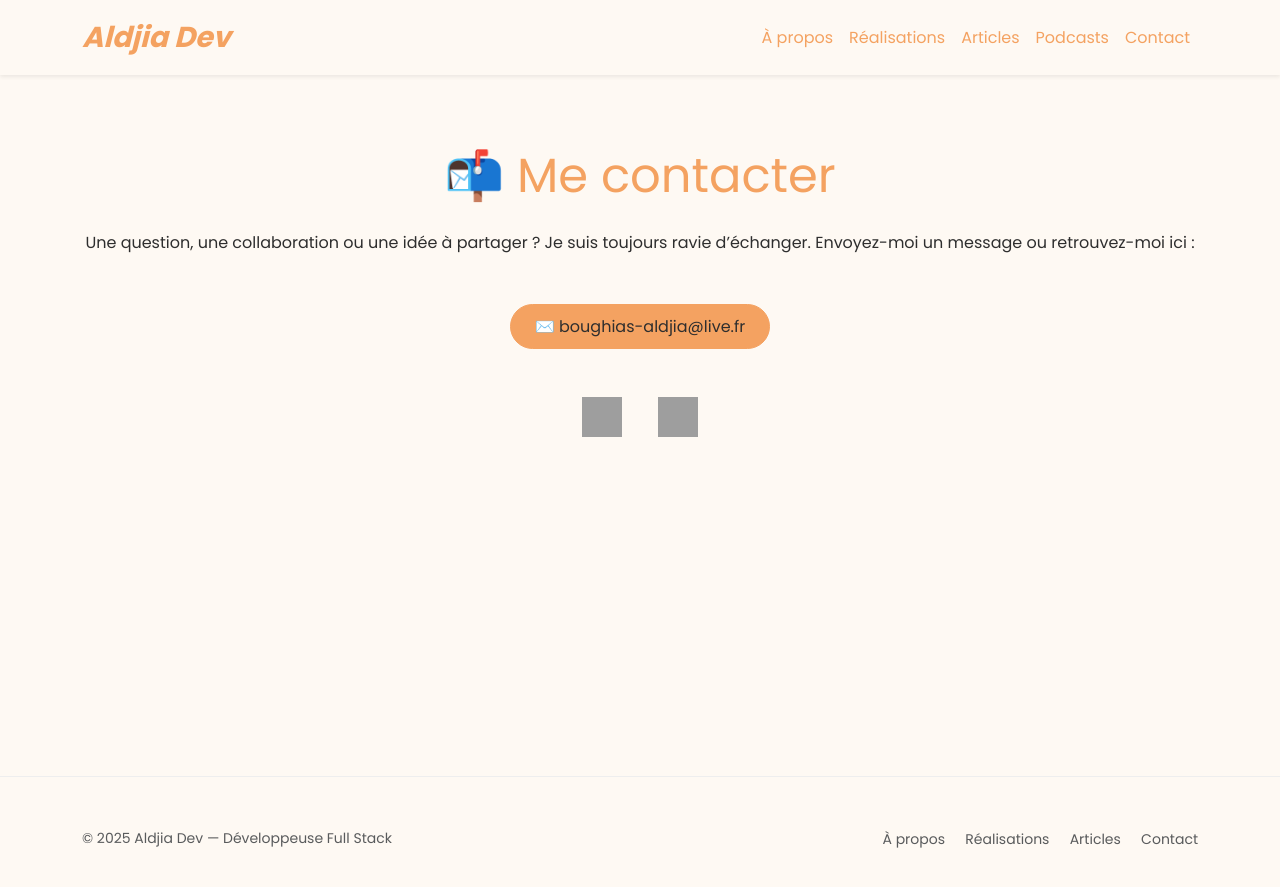
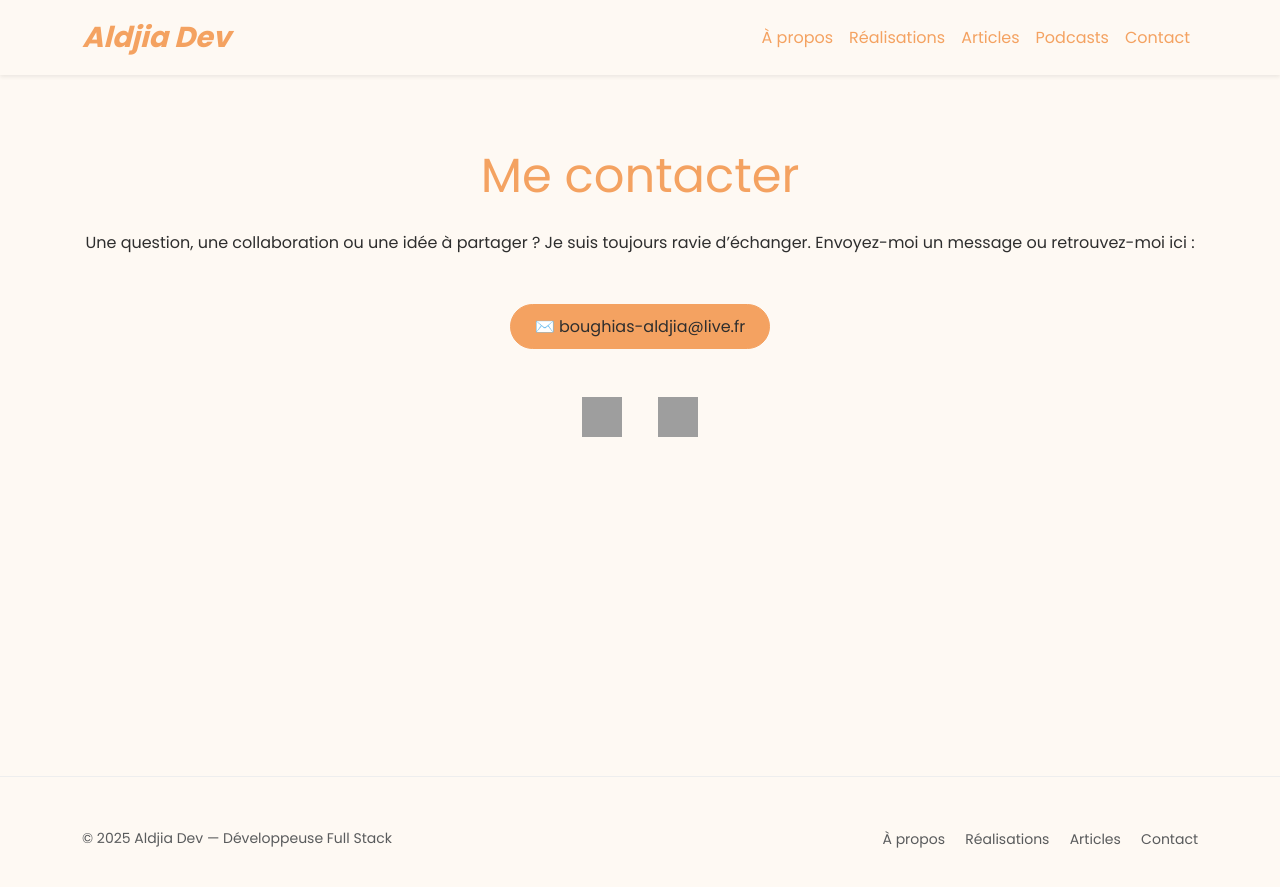
Before and after one commit to AldjiaDev/aldjia.dev, a Jekyll site: the page built from contact.html, in a window 1280 px wide. Shown: the top 887 px of the page. Built offline with Jekyll 4.4.1, drawn with Linux system fonts in a browser that asks for light colours; grey boxes are pictures that could not be loaded.

```diff
--- a/contact.html
+++ b/contact.html
@@ -4,7 +4,7 @@
 ---
 
 <section class="container py-5">
-  <h1 class="text-center display-5 mb-4">📬 Me contacter</h1>
+  <h1 class="text-center display-5 mb-4">Me contacter</h1>
 
   <p class="text-center mb-5">
     Une question, une collaboration ou une idée à partager ?
```
